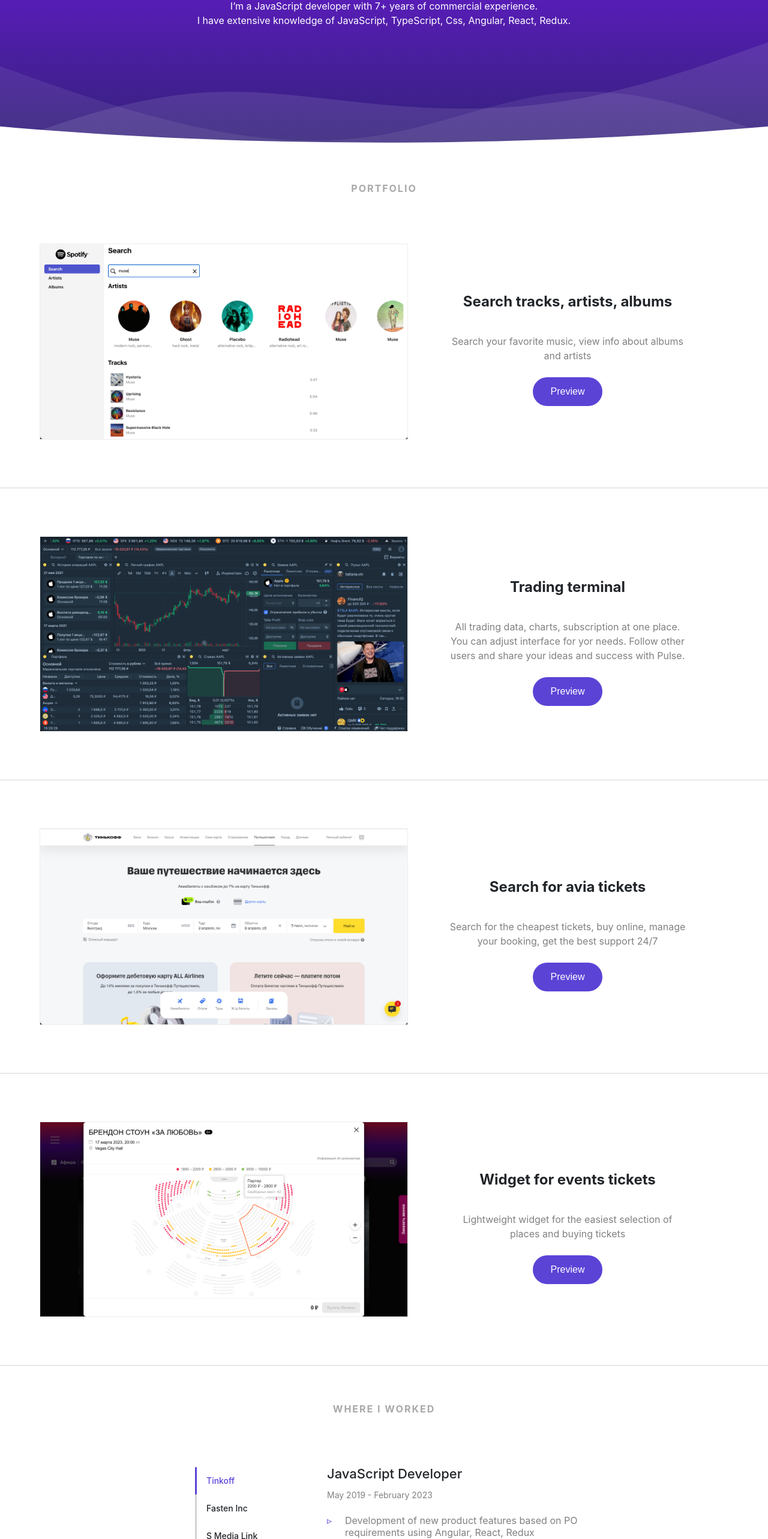
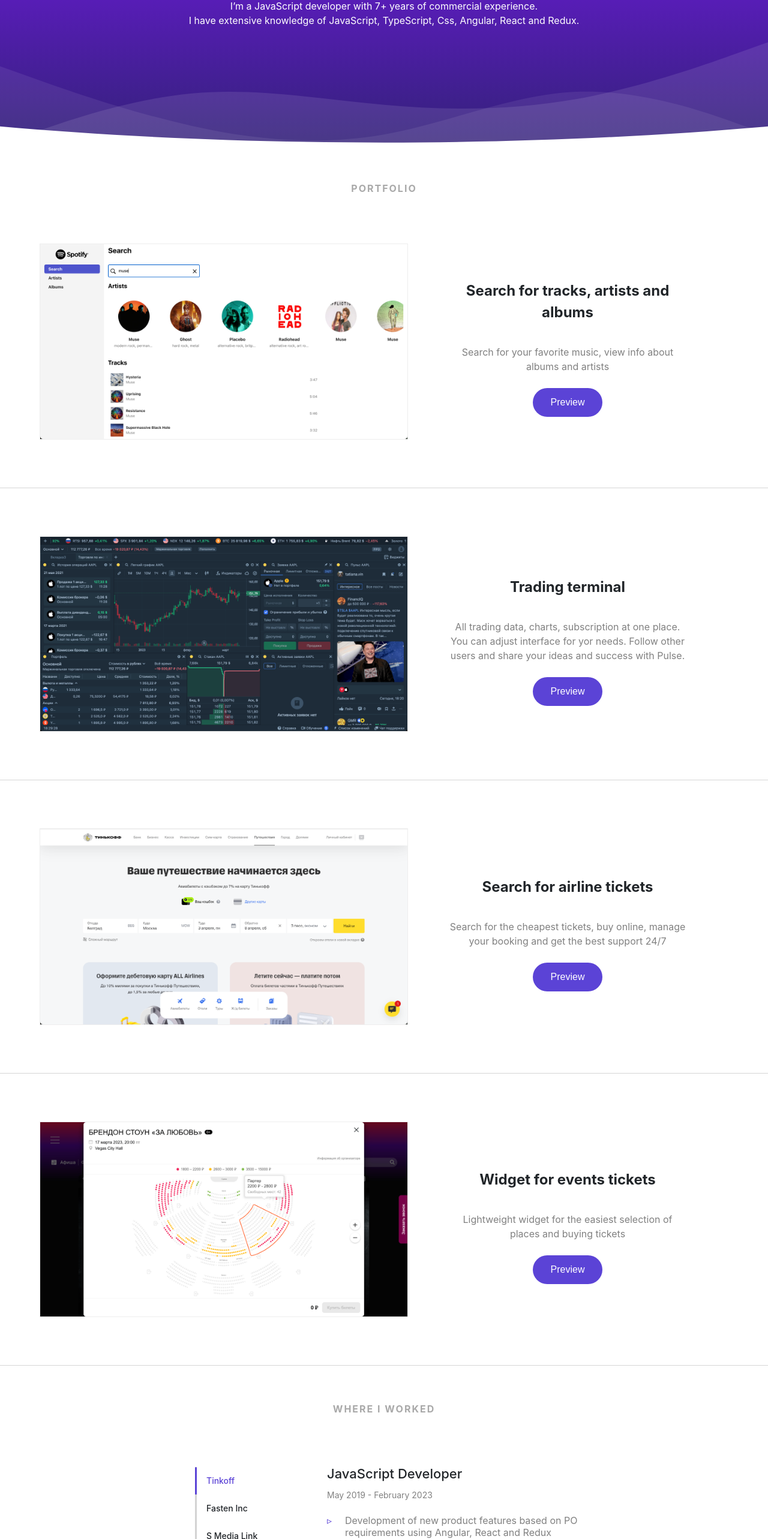
Before and after one commit to tatiana-win/portfolio, a React (Create React App) app: page / in a window 1280 px wide. Shown: the part 234-2800 px from the top of the page at 60% size. Built offline with nearby package versions, Linux system fonts and the light colour scheme.

Commit message:
Fix typos

```diff
--- a/src/components/About/About.tsx
+++ b/src/components/About/About.tsx
@@ -11,7 +11,7 @@ export const About = () => {
                 <p className="about-text">
                     I’m a JavaScript developer with 7+ years of commercial experience.
                     <br />
-                    I have extensive knowledge of JavaScript, TypeScript, Css, Angular, React, Redux.
+                    I have extensive knowledge of JavaScript, TypeScript, Css, Angular, React and Redux.
                 </p>
                 <div className="about-divider" />
             </div>
--- a/src/components/History/History.css
+++ b/src/components/History/History.css
@@ -9,7 +9,7 @@
     padding-left: 30px;
     width: 430px;
     text-align: left;
-    min-height: 345px;
+    min-height: 360px;
 }
 
 @media screen and (max-width: 500px) {
--- a/src/components/Navigation/items.ts
+++ b/src/components/Navigation/items.ts
@@ -6,9 +6,9 @@ export const HISTORY_ITEMS: HistoryItem[] = [
         position: 'JavaScript Developer',
         period: 'May 2019 - February 2023',
         duties: [
-            'Development of new product features based on PO requirements using Angular, React, Redux',
+            'Development of new product features based on PO requirements using Angular, React and Redux',
             'Design api contracts for backend',
-            'Increase test coverage (unit tests, UI tests)',
+            'Increase test coverage (unit tests and UI tests)',
             'Creating library with UI components',
             'Configure CI/CD',
             'Development new widgets'
--- a/src/components/Portfolio/items.ts
+++ b/src/components/Portfolio/items.ts
@@ -2,8 +2,8 @@ import { Item } from '../../models/Item';
 
 export const PORTFOLIO_ITEMS: Item[] = [
     {
-        title: 'Search tracks, artists, albums',
-        description: 'Search your favorite music, view info about albums and artists',
+        title: 'Search for tracks, artists and albums',
+        description: 'Search for your favorite music, view info about albums and artists',
         img: '/spotify.png',
         url: '',
         videoUrl: '/spotify.mp4'
@@ -16,8 +16,8 @@ export const PORTFOLIO_ITEMS: Item[] = [
         videoUrl: '/terminal.mp4'
     },
     {
-        title: 'Search for avia tickets',
-        description: 'Search for the cheapest tickets, buy online, manage your booking, get the best support 24/7',
+        title: 'Search for airline tickets',
+        description: 'Search for the cheapest tickets, buy online, manage your booking and get the best support 24/7',
         img: '/travel.png',
         url: 'https://tinkoff.ru/travel',
         videoUrl: '/travel.mp4'
```
